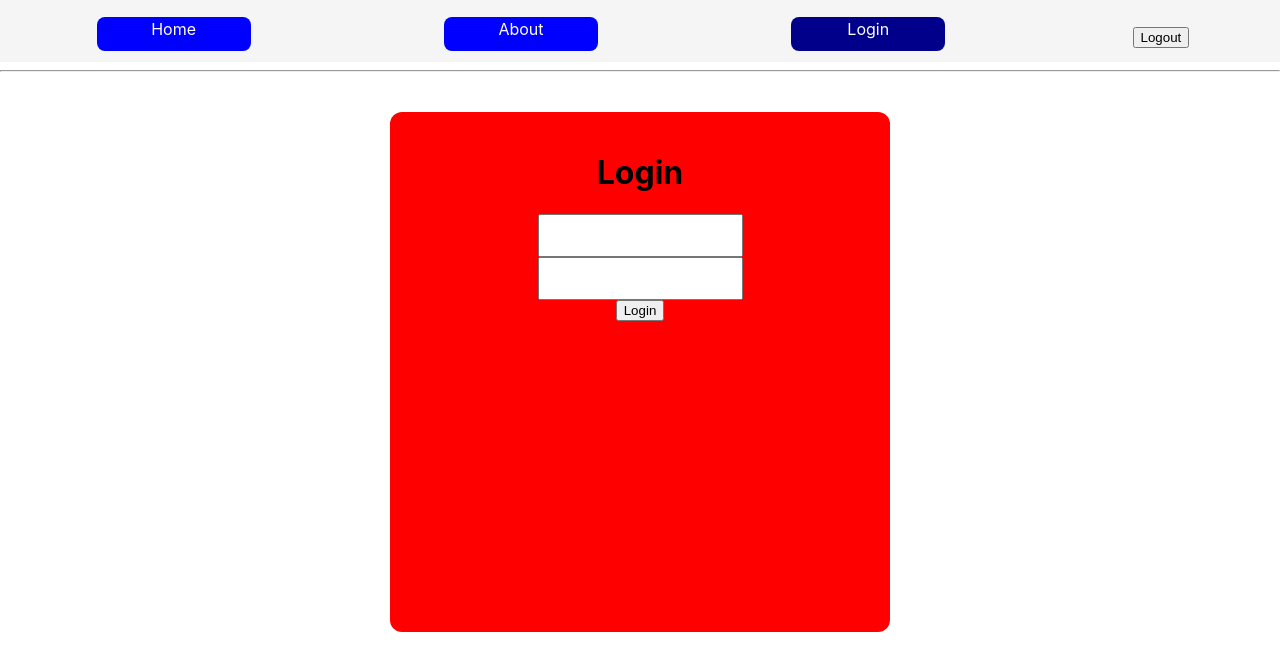
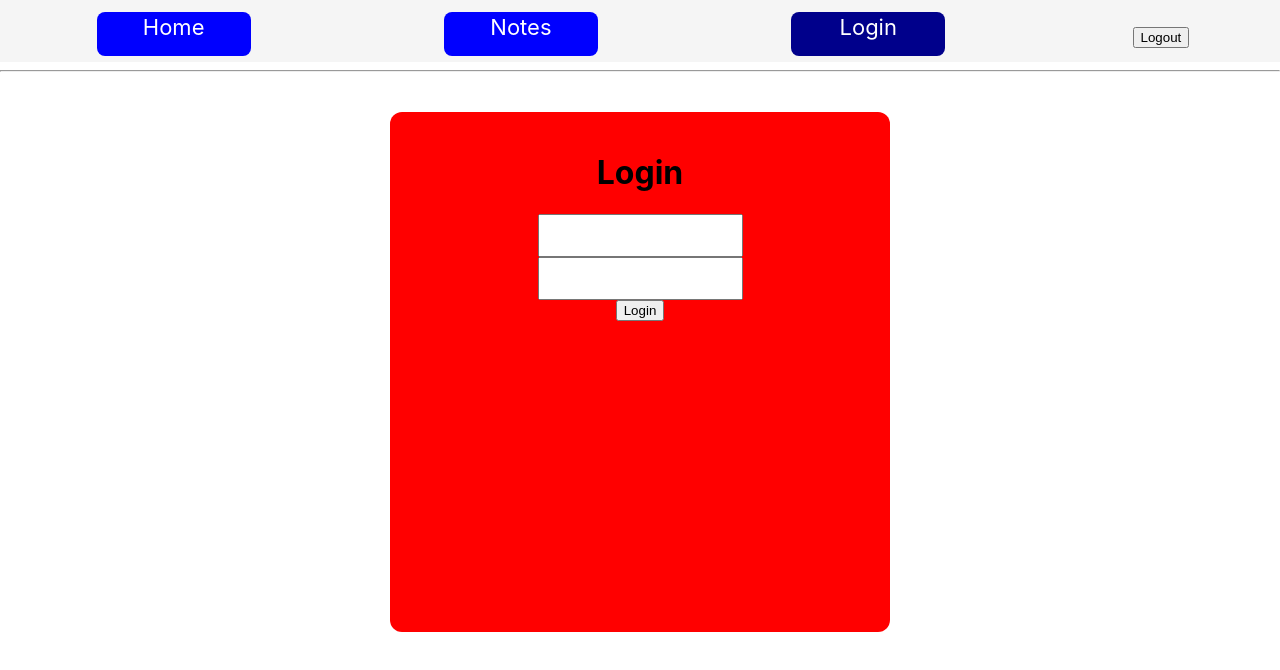
Before and after one commit to iSaacSigei/phase-2-final-project, a React (Create React App) app: page /login in a window 1280 px wide. Shown: the top 670 px of the page. Built offline with nearby package versions, Linux system fonts and the light colour scheme; data requests are answered from the project's data file.

Commit message:
created Navigation bar

```diff
--- a/src/components/NavBar.js
+++ b/src/components/NavBar.js
@@ -10,15 +10,16 @@ function NavBar({ setIsLoggedIn }) {
 
   const linkStyles = {
     width: "150px",
-    height:"30px",
-    paddingTop: "10px",
-    borderRadius:"8px",
-    padding:"2px",
-    alignItems:"center",
+    height: "40px",
+    paddingTop: "14px",
+    borderRadius: "8px",
+    padding: "2px",
+    alignItems: "center",
     margin: "0 6px 6px",
     background: "blue",
     textDecoration: "none",
     color: "white",
+    fontSize: "22px",
   };
 
   return (
@@ -34,14 +35,14 @@ function NavBar({ setIsLoggedIn }) {
         Home
       </NavLink>
       <NavLink
-        to="/about"
+        to="/notes"
         exact
         style={linkStyles}
         activeStyle={{
           background: "darkblue",
         }}
       >
-        About
+        Notes
       </NavLink>
       <NavLink
         to="/login"
```
